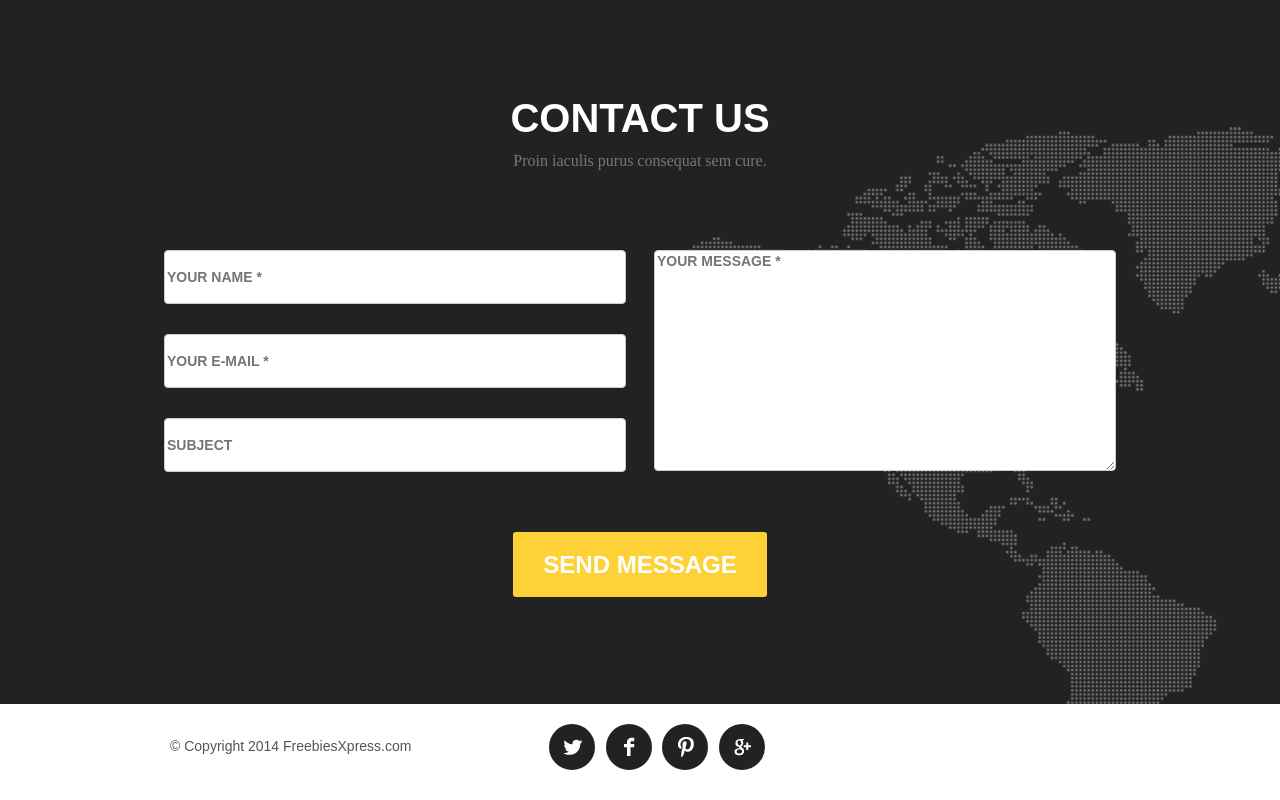
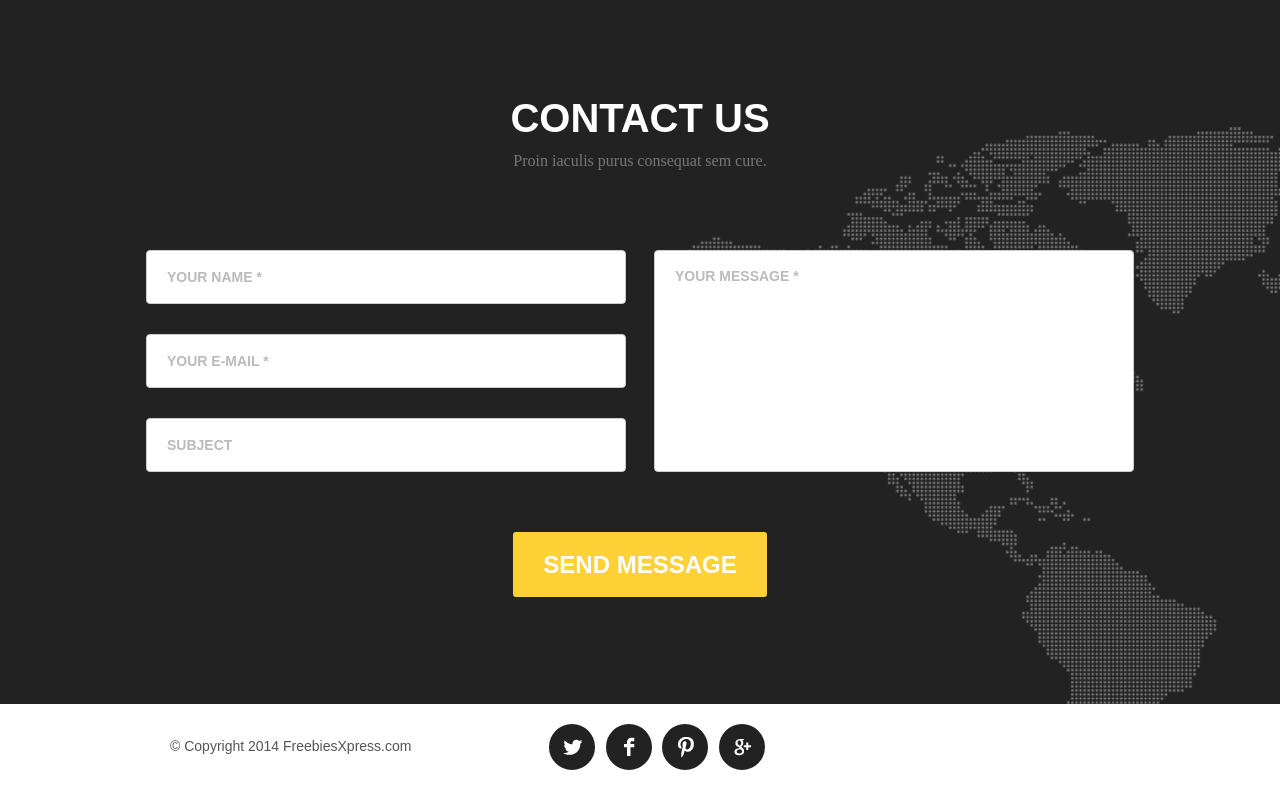
Before and after one commit to ailukyanov/golden.loc, a website: page index.html in a window 1280 px wide. Shown: the part 5492-6292 px from the top of the page. Drawn offline with Linux system fonts and the light colour scheme.

Commit message:
Create a project

```diff
--- a/scss/sections/_contact.scss
+++ b/scss/sections/_contact.scss
@@ -30,8 +30,13 @@
     text-transform: uppercase;
     font-size: 14px;
     font-weight: bold;
-    border: 1px solid #ccc;
+    border: 1px solid #cccccc;
     border-radius: 4px;
+    padding-left: 20px;
+
+    &::placeholder {
+      color: #bbbbbb;
+    }
   }
 
   &__description-left {
@@ -46,7 +51,10 @@
     margin-left: 28px;
 
     textarea {
-      height: 215px;
+      height: 201px;
+      padding-top: 17px;
+      resize: none;
+
     }
   }
 }
```
Also changed, not shown: css/main.css, 1 other file.
